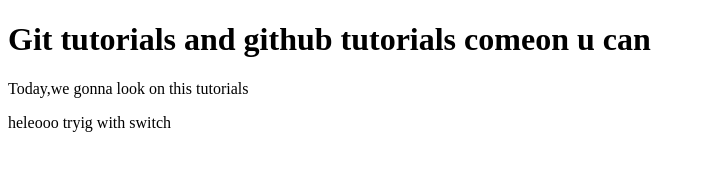
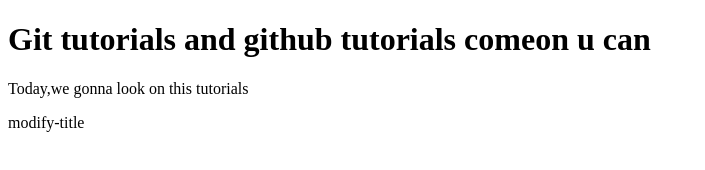
Before and after one commit to gayathri1398/Practicegit, a plain HTML site: page index.html in a window 1280 px wide. Shown: the whole page, without its empty margins (0-705 px from the left). Drawn offline with Linux system fonts and the light colour scheme.

```diff
--- a/index.html
+++ b/index.html
@@ -9,7 +9,7 @@
 <body>
     <h1>Git tutorials and github tutorials <span>comeon u can</span></h1>
     <p>Today,we gonna look on this tutorials</p>
-    <p>heleooo tryig with switch</p>
+    <p>modify-title</p>
 
 </body>
 </html>
```
